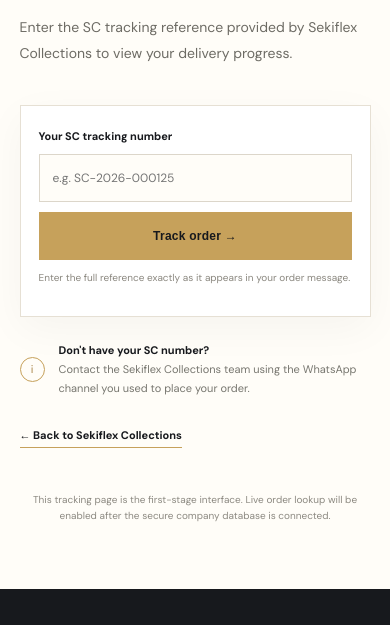
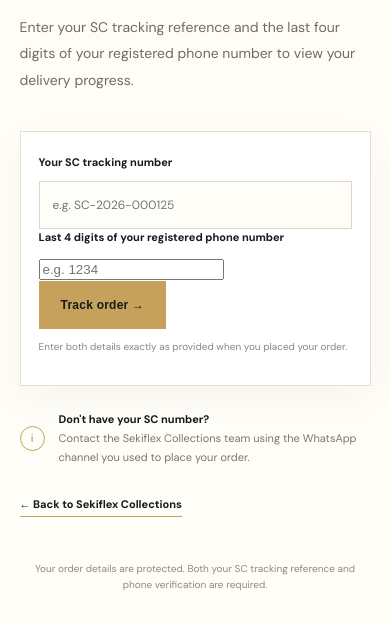
Before and after one commit to sekiflexlimited/sekiflex-collections, a plain HTML site: page track.html in a window 390 px wide. Shown: the part 214-839 px from the top of the page. Drawn offline with nearby package versions, Linux system fonts and the light colour scheme.

Commit message:
Revise tracking form for order verification
Updated tracking form to include phone number verification.

```diff
--- a/track.html
+++ b/track.html
@@ -1,3 +1,4 @@
+
 <!doctype html>
 <html lang="en">
 <head>
@@ -13,23 +14,50 @@
 <body class="subpage">
   <header class="site-header">
     <a class="brand" href="index.html"><span class="brand-mark">S</span><span><strong>SEKIFLEX</strong><small>COLLECTIONS</small></span></a>
-    <nav class="main-nav"><a href="index.html">Home</a><a href="https://sekiflexcollections.com" target="_blank" rel="noopener">Shop online ↗</a></nav>
+    <nav class="main-nav">
+      <a href="index.html">Home</a>
+      <a href="https://sekiflexcollections.com" target="_blank" rel="noopener">Shop online ↗</a>
+    </nav>
   </header>
+
   <main class="subpage-main">
     <p class="eyebrow">SEKIFLEX COLLECTIONS · ORDER SERVICES</p>
     <h1>Track your <em>order.</em></h1>
-    <p class="sublead">Enter the SC tracking reference provided by Sekiflex Collections to view your delivery progress.</p>
+    <p class="sublead">Enter your SC tracking reference and the last four digits of your registered phone number to view your delivery progress.</p>
+
     <form class="tracking-form" id="tracking-form">
       <label for="tracking-number">Your SC tracking number</label>
-      <div class="tracking-input-row"><input id="tracking-number" name="tracking-number" placeholder="e.g. SC-2026-000125" autocomplete="off" required><button class="btn btn-gold" type="submit">Track order →</button></div>
-      <small>Enter the full reference exactly as it appears in your order message.</small>
+      <div class="tracking-input-row">
+        <input id="tracking-number" name="tracking-number" placeholder="e.g. SC-2026-000125" autocomplete="off" required>
+      </div>
+
+      <label for="phone-last4">Last 4 digits of your registered phone number</label>
+      <input id="phone-last4" name="phone-last4" type="text"
+             inputmode="numeric" maxlength="4" pattern="[0-9]{4}"
+             placeholder="e.g. 1234" required>
+
+      <button class="btn btn-gold" type="submit">Track order →</button>
+
+      <small>Enter both details exactly as provided when you placed your order.</small>
       <p class="form-message" id="tracking-message" role="status"></p>
+      <div id="tracking-result" aria-live="polite"></div>
     </form>
-    <div class="tracking-help"><span class="help-icon">i</span><p><strong>Don't have your SC number?</strong><br>Contact the Sekiflex Collections team using the WhatsApp channel you used to place your order.</p></div>
+
+    <div class="tracking-help">
+      <span class="help-icon">i</span>
+      <p><strong>Don't have your SC number?</strong><br>
+      Contact the Sekiflex Collections team using the WhatsApp channel you used to place your order.</p>
+    </div>
+
     <a class="back-link" href="index.html">← Back to Sekiflex Collections</a>
-    <p class="small-note center-note">This tracking page is the first-stage interface. Live order lookup will be enabled after the secure company database is connected.</p>
+    <p class="small-note center-note">Your order details are protected. Both your SC tracking reference and phone verification are required.</p>
   </main>
-  <footer class="site-footer"><p>Powered by <strong>SEKIFLEX LIMITED</strong></p><small>© <span id="year"></span> Sekiflex Limited. All rights reserved.</small></footer>
+
+  <footer class="site-footer">
+    <p>Powered by <strong>SEKIFLEX LIMITED</strong></p>
+    <small>© <span id="year"></span> Sekiflex Limited. All rights reserved.</small>
+  </footer>
+
   <script src="app.js"></script>
 </body>
-</html>
+      </html>
```
